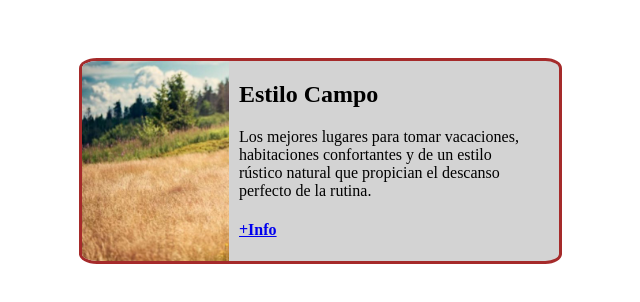
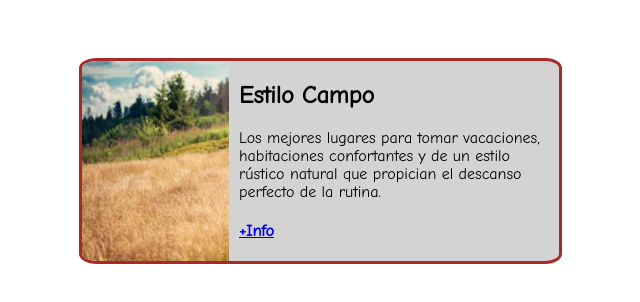
Before and after one commit to Levin11k/levin11k.github.io, a plain HTML site: page 0.Nivelacion/index.html in a window 1280 px wide. Shown: the whole page, without its empty margins (29-669 px from the left). Drawn offline with Linux system fonts and the light colour scheme.

Commit message:
Se modifica la fuente del texto

```diff
--- a/0.Nivelacion/estilos.css
+++ b/0.Nivelacion/estilos.css
@@ -25,6 +25,7 @@ img {
 }
 
 .texto {
+    font-family: 'Comic Neue', Arial, Helvetica, sans-serif;
     padding-left: 10px;
     background-color: lightgray;
     width: 320px;
--- a/0.Nivelacion/index.html
+++ b/0.Nivelacion/index.html
@@ -6,6 +6,9 @@
     <meta http-equiv="X-UA-Compatible" content="IE=edge">
     <meta name="viewport" content="width=device-width, initial-scale=1.0">
     <link rel="stylesheet" type="text/css" href="estilos.css">
+    <link rel="preconnect" href="https://fonts.googleapis.com">
+    <link rel="preconnect" href="https://fonts.gstatic.com" crossorigin>
+    <link href="https://fonts.googleapis.com/css2?family=Comic+Neue&display=swap" rel="stylesheet">
     <title>Nivelación</title>
 </head>
 
```
